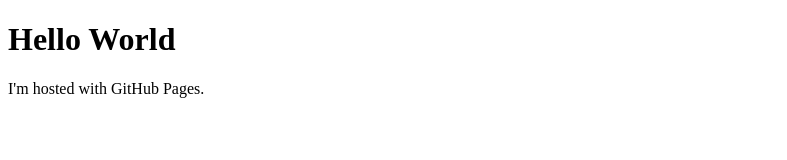
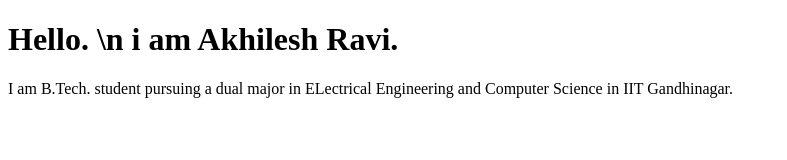
Before and after one commit to akhileshravi/akhileshravi.github.io, a plain HTML site: page index.html in a window 1280 px wide. Shown: the whole page, without its empty margins (0-787 px from the left). Drawn offline with Linux system fonts and the light colour scheme.

Commit message:
Update index.html

```diff
--- a/index.html
+++ b/index.html
@@ -1,7 +1,7 @@
 <!DOCTYPE html>
 <html>
 <body>
-<h1>Hello World</h1>
-<p>I'm hosted with GitHub Pages.</p>
+<h1>Hello. \n i am Akhilesh Ravi.</h1>
+<p>I am B.Tech. student pursuing a dual major in ELectrical Engineering and Computer Science in IIT Gandhinagar.</p>
 </body>
 </html>
```
